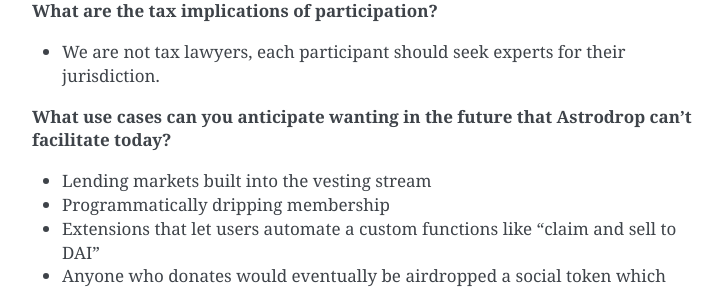
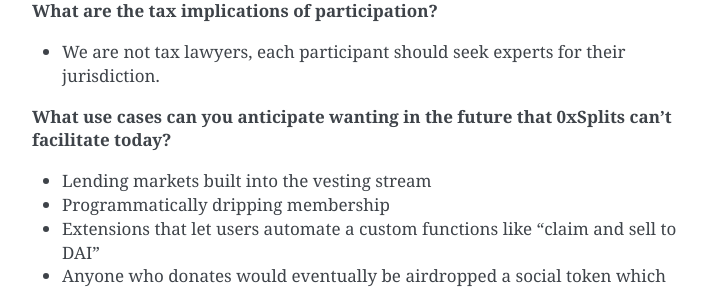
Before and after one commit to protocolguild/documentation, a Sphinx documentation site: the page built from docs/7-anticipated-concerns.md, in a window 1280 px wide and 900 px high, scrolled down 2200 px. Shown: the part 155-446 px from the top of the window, without its empty margins (388-1111 px from the left). Built offline with Sphinx 7.4.7, drawn with Linux system fonts in a browser that asks for light colours; pages that are not in the unit, such as notebooks, are missing from menus; some of the changed text lies outside the part shown.

Commit message:
remove astrodrop mention

```diff
--- a/docs/7-anticipated-concerns.md
+++ b/docs/7-anticipated-concerns.md
@@ -39,7 +39,7 @@
 **What are the tax implications of participation?**
 - We are not tax lawyers, each participant should seek experts for their jurisdiction.
 
-**What use cases can you anticipate wanting in the future that Astrodrop can’t facilitate today?**
+**What use cases can you anticipate wanting in the future that 0xSplits can’t facilitate today?**
 - Lending markets built into the vesting stream
 - Programmatically dripping membership
 - Extensions that let users automate a custom functions like "claim and sell to DAI"
@@ -78,7 +78,7 @@
 
 **Why hasn't anyone built this before?**
 - It's unlikely that one project from the ecosystem would have the capacity to take responsibility for all the coordination efforts related to collecting and maintaining a list of contributors. If it did happen, the project would eventually find themselves with an immense amount of power as the gatekeeping curator.
-- The tech did not exist until now (Astrodrop).
+- The contacts did not exist until now (0xSplits).
 - Core devs are largely too focused on other things to coordinate such an effort
 
 **Broadly, how will this design fail?**
```
